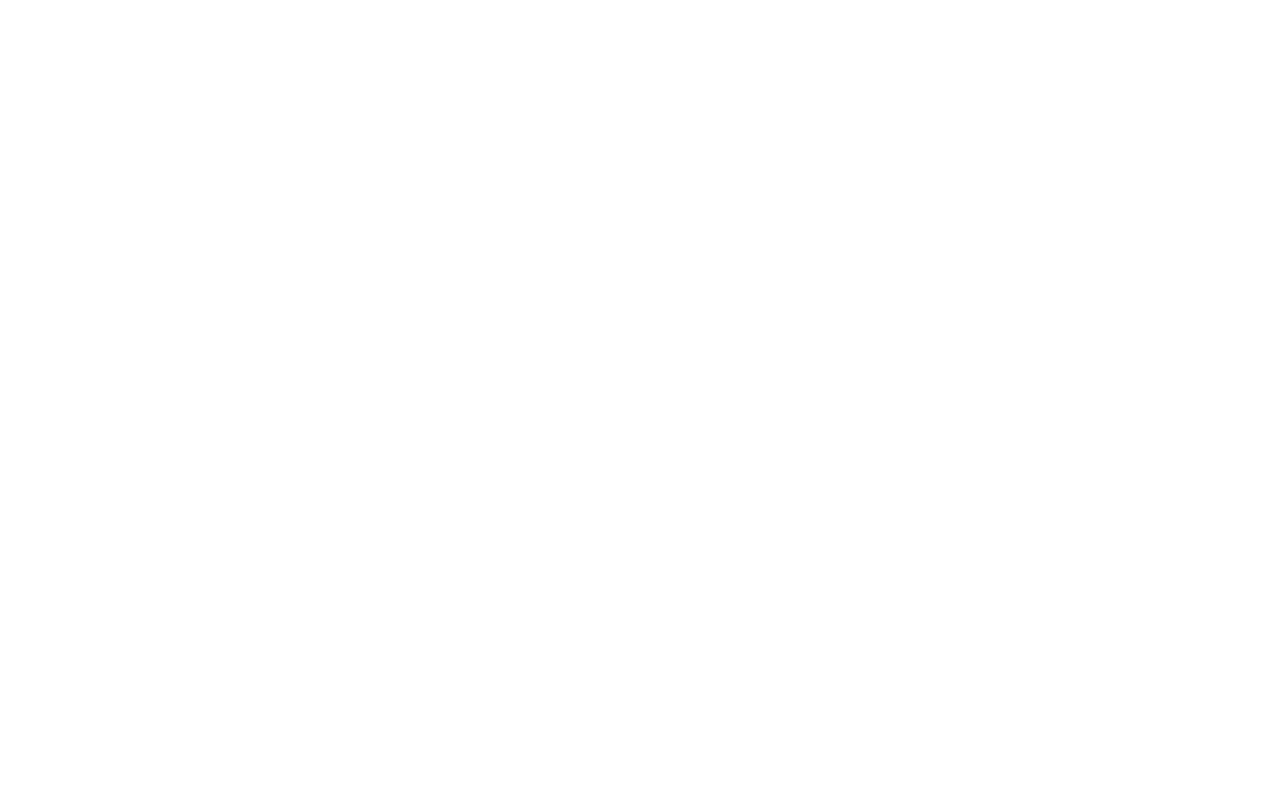
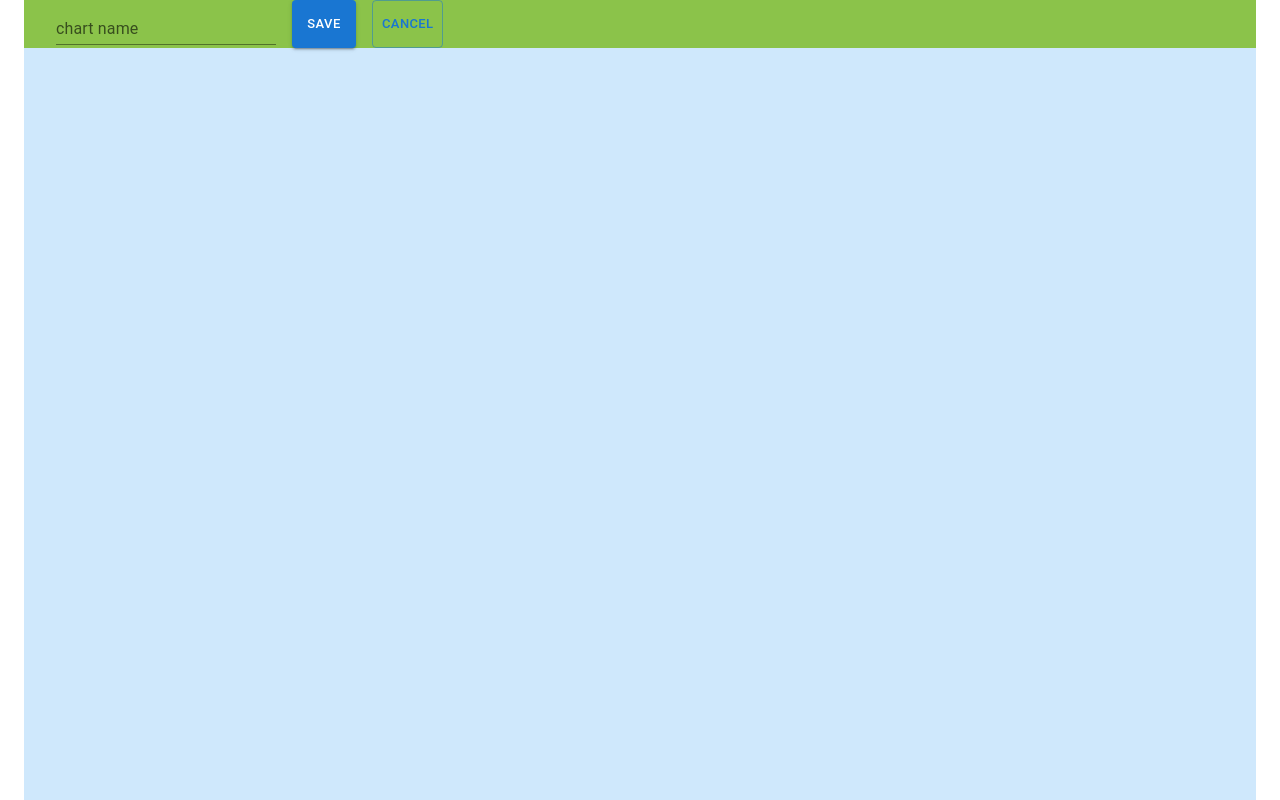
Before and after one commit to exem-inno/Exem-Frontend, a React (Create React App) app: page /new-chart/newChart in a window 1280 px wide. Before the commit this address had no page. Built offline with nearby package versions, Linux system fonts and the light colour scheme.

Commit message:
refactor: seperate header

```diff
--- a/src/App.tsx
+++ b/src/App.tsx
@@ -1,13 +1,13 @@
 import React from "react";
 import { Routes, Route } from "react-router-dom";
 import LoginPage from "./pages/auth/login";
-import NewChartPage from "./pages/chart/newChart";
+import NewChartPage from "./pages/new-chart/newChart";
 
 function App() {
   return (
     <Routes>
       <Route path="/auth/login" element={<LoginPage />} />
-      <Route path="/chart/newChart" element={<NewChartPage />} />
+      <Route path="/new-chart/newChart" element={<NewChartPage />} />
     </Routes>
   );
 }
--- /dev/null
+++ b/src/components/new-chart/header.tsx
@@ -0,0 +1,64 @@
+import { Box, Button, Stack, TextField } from "@mui/material";
+import React, { FormEvent, useState } from "react";
+
+interface Props {
+  onSubmit: (value: FormDataEntryValue) => void;
+  onCancel: () => void;
+}
+
+const Header: React.VFC<Props> = ({ onSubmit, onCancel }) => {
+  const [isValidInputs, setIsValidInputs] = useState<Boolean | null>(null);
+
+  const handleSubmit = (event: FormEvent<HTMLFormElement>) => {
+    event.preventDefault();
+    setIsValidInputs(true);
+    const data = new FormData(event.currentTarget);
+    const chartName = data.get("chartName");
+    if (chartName) {
+      onSubmit(chartName);
+    } else {
+      setIsValidInputs(false);
+    }
+  };
+
+  const handleCancel = (event: React.MouseEvent) => {
+    event.preventDefault();
+    onCancel();
+  };
+
+  return (
+    <Box
+      sx={{
+        display: "flex",
+        flexWrap: "wrap",
+        height: "3rem",
+        width: "auto",
+        px: 4,
+        bgcolor: "#8bc34a",
+      }}
+      component="form"
+      onSubmit={handleSubmit}
+    >
+      <Stack direction="row" spacing={2}>
+        <TextField
+          id="chartName"
+          name="chartName"
+          label="chart name"
+          variant="standard"
+          size="small"
+        />
+        {isValidInputs === false && (
+          <p style={{ color: "red" }}>check inputs</p>
+        )}
+        <Button size="small" type="submit" variant="contained">
+          save
+        </Button>
+        <Button size="small" variant="outlined" onClick={handleCancel}>
+          cancel
+        </Button>
+      </Stack>
+    </Box>
+  );
+};
+
+export default Header;
--- a/src/pages/chart/newChart.tsx
+++ /dev/null
@@ -1,56 +0,0 @@
-import { Box, Button, Container, Stack, TextField } from "@mui/material";
-import { FormEvent } from "react";
-
-// TODO: choose a type - Page or Modal
-const NewChartPage: React.VFC = (props) => {
-  const handleSubmit = (event: FormEvent<HTMLFormElement>) => {
-    event.preventDefault();
-    console.log("handleSubmit");
-    const data = new FormData(event.currentTarget);
-    console.log(data.get("chartName"));
-
-  };
-
-  const handleCancel = () => {
-    // TODO: call onClose props
-    console.log("handleCancel");
-  };
-
-  return (
-    <Container maxWidth="xl">
-      <Box sx={{ bgcolor: "#cfe8fc", height: "100vh" }}>
-        {/* header */}
-        <Box
-          sx={{
-            display: "flex",
-            flexWrap: "wrap",
-            height: "3rem",
-            width: "auto",
-            px: 4,
-            bgcolor: "#8bc34a",
-          }}
-          component="form"
-          onSubmit={handleSubmit}
-        >
-          <Stack direction="row" spacing={2}>
-            <TextField
-              id="chartName"
-              name="chartName"
-              label="chart name"
-              variant="standard"
-              size="small"
-            />
-            <Button type="submit" variant="contained">
-              save
-            </Button>
-            <Button variant="outlined" onClick={handleCancel}>
-              cancle
-            </Button>
-          </Stack>
-        </Box>
-      </Box>
-    </Container>
-  );
-};
-
-export default NewChartPage;
--- /dev/null
+++ b/src/pages/new-chart/newChart.tsx
@@ -0,0 +1,27 @@
+import { Box, Container } from "@mui/material";
+import React from "react";
+import Header from "../../components/new-chart/header";
+
+// TODO: choose a type - Page or Modal
+const NewChartPage: React.VFC = (props) => {
+  const onSubmit = (value: FormDataEntryValue) => {
+    console.log("handleSubmit");
+    console.log(value);
+  };
+
+  const onCancel = () => {
+    // TODO: call onClose props
+    console.log("handleCancel");
+  };
+
+  return (
+    <Container maxWidth="xl">
+      <Box sx={{ bgcolor: "#cfe8fc", height: "100vh" }}>
+        {/* header */}
+        <Header onCancel={onCancel} onSubmit={onSubmit} />
+      </Box>
+    </Container>
+  );
+};
+
+export default NewChartPage;
```
